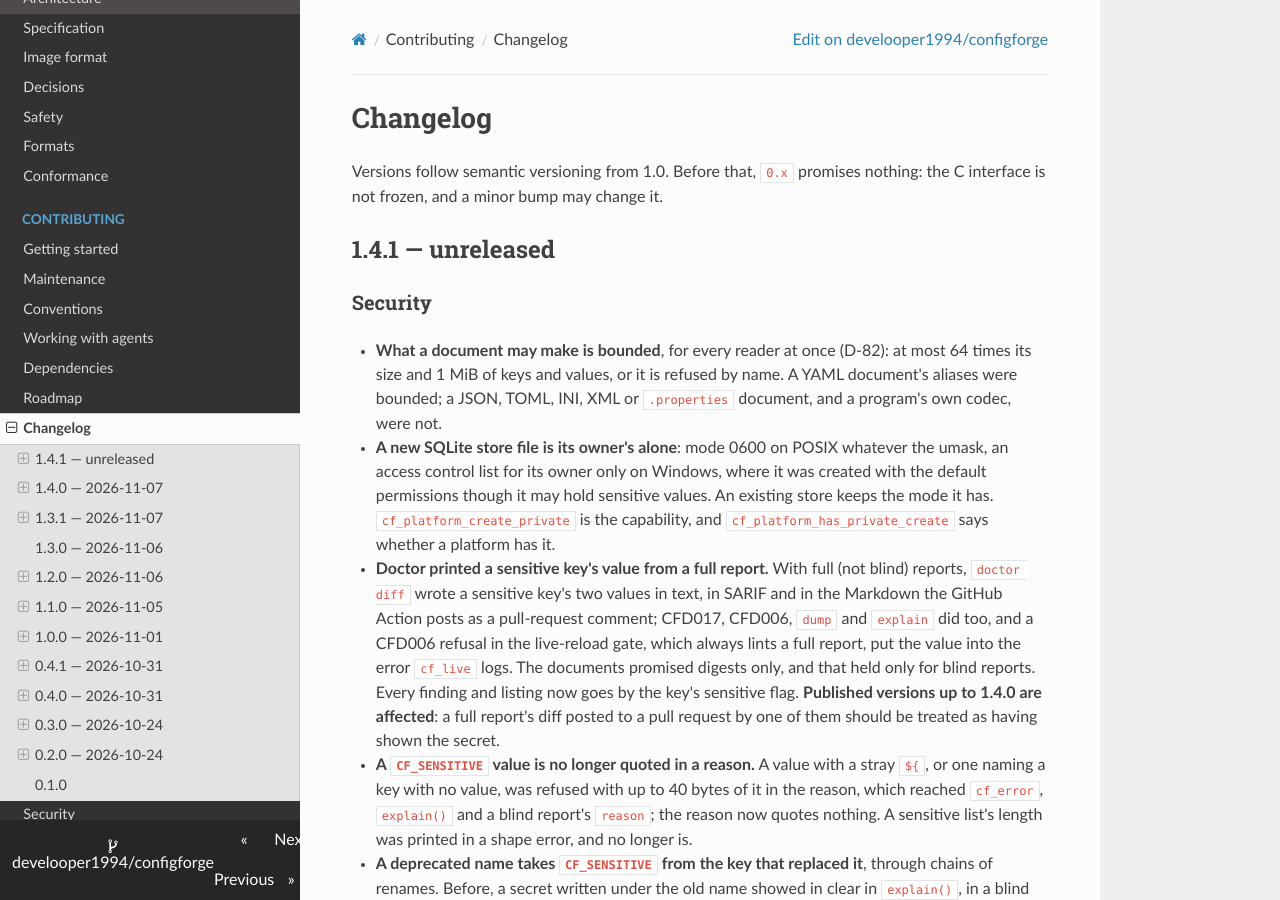
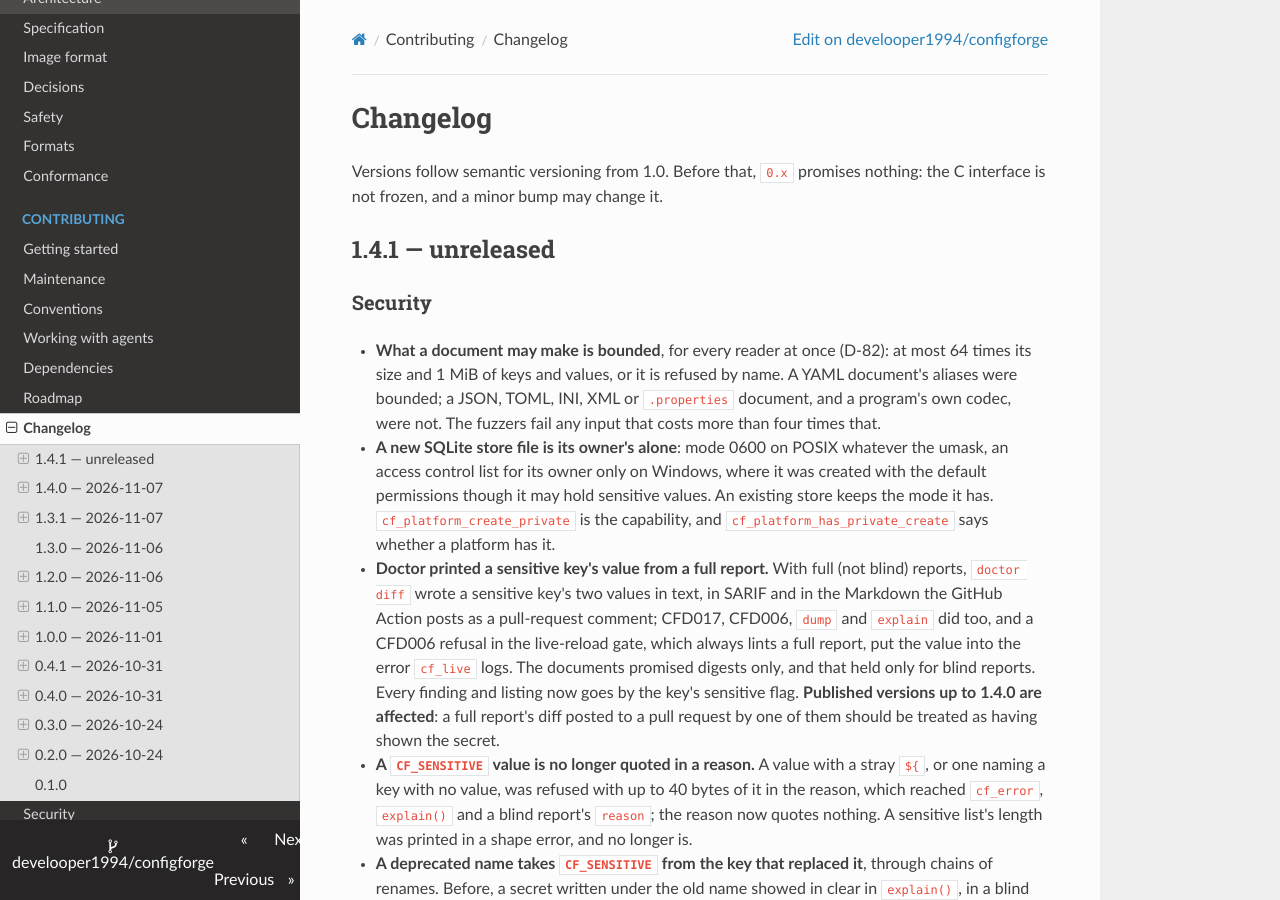
Before and after one commit to develooper1994/configforge, an MkDocs documentation site: the page built from CHANGELOG.md, in a window 1280 px wide and 900 px high. Built offline with MkDocs 1.6.1, drawn with Linux system fonts in a browser that asks for light colours.

Commit message:
H-4 in the CHANGELOG and the index; a case that must not compile is not analysed first
Under the analyze preset cppcheck ran before the compiler on the C11 cases, was told C89 as for the whole tree, and stopped at the source's own check of its standard, so the compiler's message never came and seven tests failed. The helper turns the analysers off for its targets.

```diff
--- a/CHANGELOG.md
+++ b/CHANGELOG.md
@@ -11,7 +11,8 @@
   (D-82): at most 64 times its size and 1 MiB of keys and values, or it
   is refused by name. A YAML document's aliases were bounded; a JSON,
   TOML, INI, XML or `.properties` document, and a program's own codec,
-  were not.
+  were not. The fuzzers fail any input that costs more than four times
+  that.
 
 - **A new SQLite store file is its owner's alone**: mode 0600 on POSIX
   whatever the umask, an access control list for its owner only on
```
Also changed, not shown: docs/Plan.md (+1 -1 lines), docs/Roadmap.md (+1 -1 lines), 1 other file.
